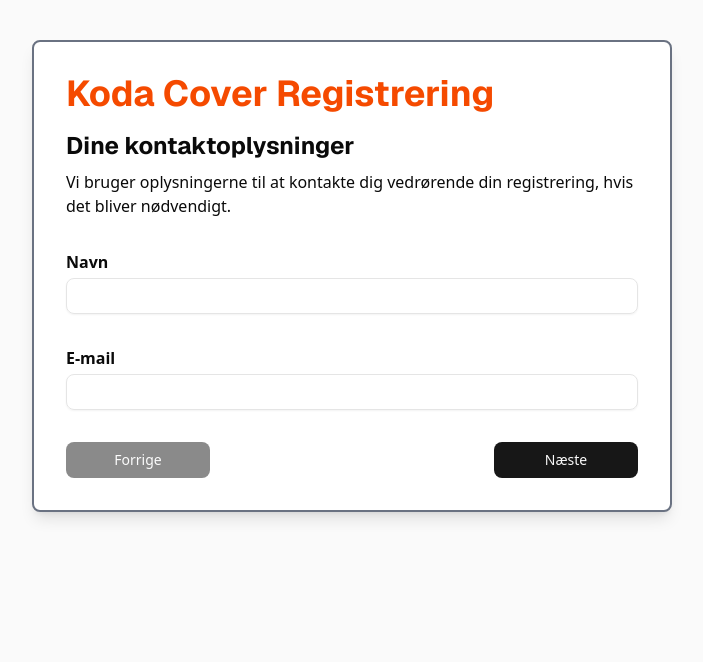
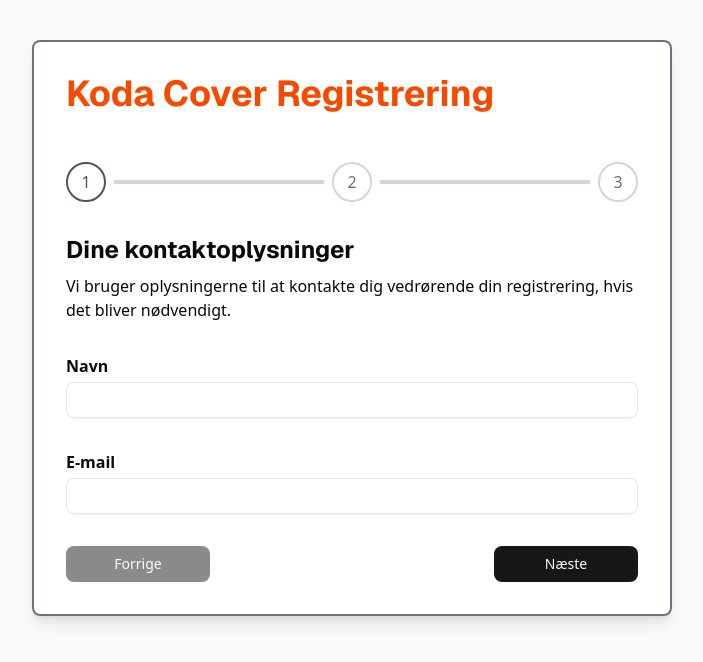
Before and after one commit to mikkelvs/koda, a Next.js app: page /step1 in a window 1280 px wide. Shown: the top 662 px of the page, without its empty margins (288-991 px from the left). Built offline with nearby package versions, Linux system fonts and the light colour scheme.

Commit message:
add progress indicator

```diff
--- a/app/[step]/page.tsx
+++ b/app/[step]/page.tsx
@@ -12,6 +12,7 @@
 import { Spinner } from "@/components/ui/spinner";
 import ErrorLabel from "../components/ErrorLabel/ErrorLabel";
 import { IsrcLookupResponse } from "../sharedTypes";
+import ProgressBarIndicator from "../components/ProgressBarIndicator/ProgressBarIndicator";
 
 const stepOrder = ["step1", "step2", "step3", "step4"];
 
@@ -81,6 +82,7 @@
 
   return (
     <FormLayout step={stepIndex + 1}>
+      <ProgressBarIndicator totalSteps={3} currentStep={stepIndex + 1} />
       <Formik
         initialValues={values}
         validationSchema={stepSchemas[currentStep]}
@@ -175,6 +177,7 @@
           {currentStep === "step4" && (
             <>
               <h3>Tak for din registrering</h3>
+              <p>Data er sendt til NMP.</p>
               <Button
                 onClick={() => {
                   reset();
--- /dev/null
+++ b/app/components/ProgressBarIndicator/ProgressBarIndicator.tsx
@@ -0,0 +1,49 @@
+import { Check } from "lucide-react";
+import { ProgressBarIndicatorProps } from "./ProgressBarIndicator.types";
+
+export default function ProgressBarIndicator({
+  totalSteps,
+  currentStep,
+}: ProgressBarIndicatorProps) {
+  const steps = Array.from({ length: totalSteps }, (_, i) => i + 1);
+
+  return (
+    <div className="w-full flex items-center justify-between">
+      {steps.map((step, idx) => {
+        const isCompleted = step < currentStep;
+        const isActive = step === currentStep;
+
+        return (
+          <div
+            key={step}
+            className="flex items-center w-full last:w-auto mt-8 mb-8"
+          >
+            {/* Circle */}
+            <div
+              className={`flex items-center justify-center w-10 h-10 rounded-full border-2 transition-all duration-300
+                ${isCompleted ? "bg-green-500 border-green-500 text-white" : ""}
+                ${isActive ? "border-gray-600 text-gray-600" : ""}
+                ${
+                  !isCompleted && !isActive
+                    ? "border-gray-300 text-gray-500"
+                    : ""
+                }
+              `}
+            >
+              {isCompleted ? <Check className="w-5 h-5" /> : step}
+            </div>
+
+            {/* Connecting line */}
+            {idx < totalSteps - 1 && (
+              <div
+                className={`flex-1 h-1 mx-2 transition-all duration-300
+                  ${step < currentStep ? "bg-green-500" : "bg-gray-300"}
+                `}
+              />
+            )}
+          </div>
+        );
+      })}
+    </div>
+  );
+}
--- /dev/null
+++ b/app/components/ProgressBarIndicator/ProgressBarIndicator.types.ts
@@ -0,0 +1,4 @@
+export type ProgressBarIndicatorProps = {
+  totalSteps: number;
+  currentStep: number;
+};
```
